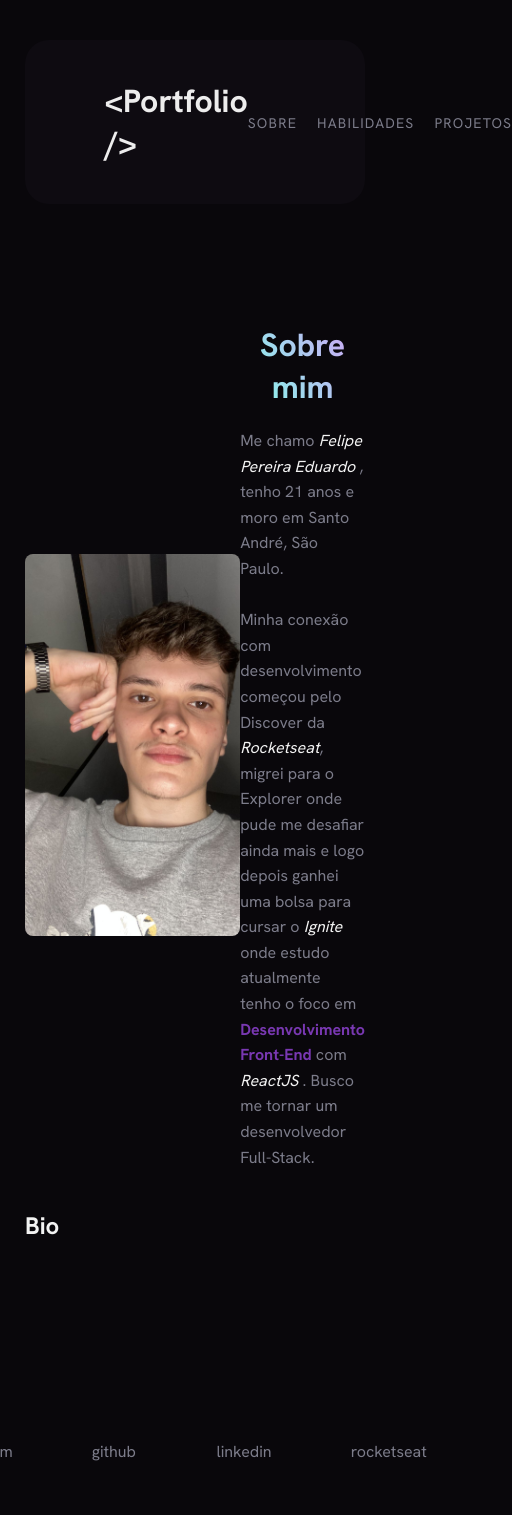
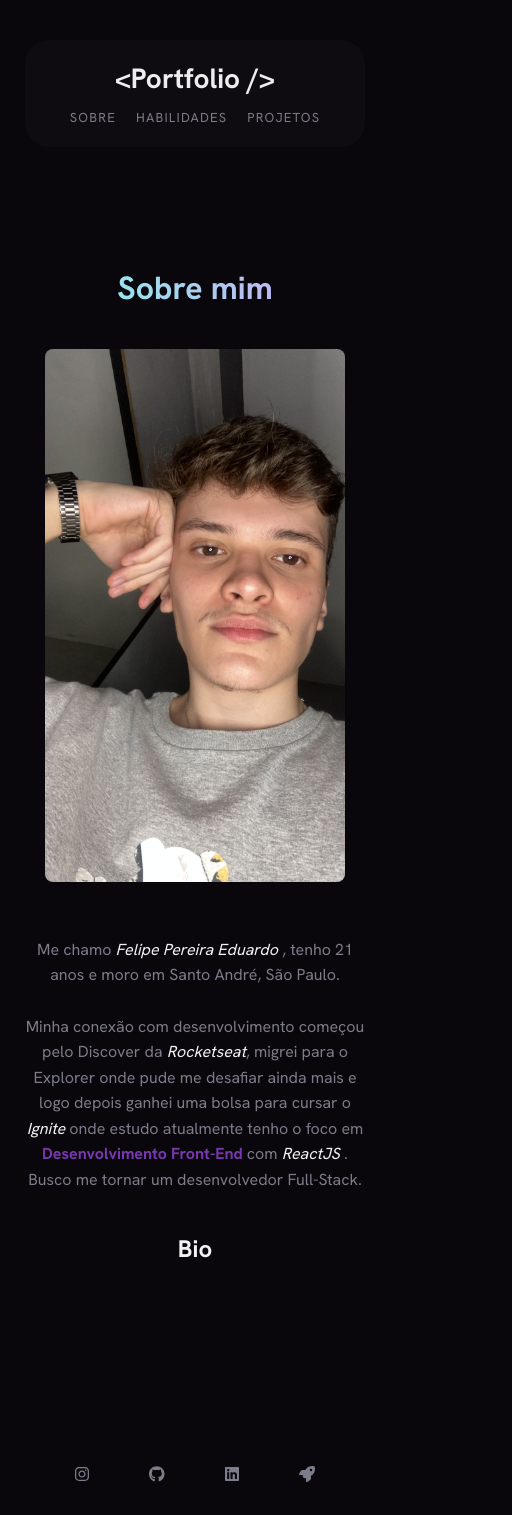
Before and after one commit to FelipePEduardo/Portfolio2.0, a React (Vite) app: page /sobre in a window 390 px wide. Shown: the whole page, 512 px wide, since content can reach past the window. Before the commit the page ends 1492 px from the top, so only its background shows below. Built offline with nearby package versions, Linux system fonts and the light colour scheme; no server answers.

Commit message:
add responsivity

```diff
--- a/src/components/Footer/index.tsx
+++ b/src/components/Footer/index.tsx
@@ -21,7 +21,7 @@ export function Footer() {
             href="https://www.instagram.com/feh_eduardoo/"
             target="_blank"
           >
-            instagram
+            <span>instagram</span>
             <span>
               <FontAwesomeIcon icon={faInstagram} />
             </span>
@@ -29,7 +29,7 @@ export function Footer() {
         </li>
         <li>
           <LinkContainer href={user.html_url} target="_blank">
-            github
+            <span>github</span>
             <span>
               <FontAwesomeIcon icon={faGithub} />
             </span>
@@ -40,7 +40,7 @@ export function Footer() {
             href="https://www.linkedin.com/in/felipepereiraeduardo/"
             target="_blank"
           >
-            linkedin
+            <span>linkedin</span>
             <span>
               <FontAwesomeIcon icon={faLinkedin} />
             </span>
@@ -51,7 +51,7 @@ export function Footer() {
             href="https://app.rocketseat.com.br/me/felipe-pereira-eduardo-00732"
             target="_blank"
           >
-            rocketseat
+            <span>rocketseat</span>
             <span>
               <FontAwesomeIcon icon={faRocket} />
             </span>
--- a/src/components/Footer/styles.ts
+++ b/src/components/Footer/styles.ts
@@ -34,4 +34,14 @@ export const LinkContainer = styled.a`
       opacity: 1;
     }
   }
+
+  @media (max-width: 768px) {
+    span:first-child {
+      display: none;
+    }
+
+    svg {
+      opacity: 1;
+    }
+  }
 `
--- a/src/components/Header/styles.ts
+++ b/src/components/Header/styles.ts
@@ -7,7 +7,7 @@ export const HeaderContainer = styled.header`
   margin: 0 auto;
 `
 
-export const HeaderContent = styled.header`
+export const HeaderContent = styled.div`
   background: ${(props) => props.theme['purple-800']};
   padding: 4rem 8rem;
   border-radius: 2.4rem;
@@ -42,4 +42,27 @@ export const HeaderContent = styled.header`
       }
     }
   }
+
+  @media (max-width: 768px) {
+    flex-direction: column;
+    gap: 1rem;
+
+    padding: 2rem 0;
+
+    > a {
+      font-size: 2.8rem;
+    }
+
+    > ul {
+      display: flex;
+      align-items: center;
+      gap: 2rem;
+
+      li {
+        a {
+          font-size: 1.3rem;
+        }
+      }
+    }
+  }
 `
--- a/src/contexts/ProfileContext.tsx
+++ b/src/contexts/ProfileContext.tsx
@@ -27,7 +27,6 @@ export function ProfileContextProvider({
       )
       const data = await response.json()
       setUser(data)
-      console.log(data)
     }
 
     fetchApi()
--- a/src/pages/About/index.tsx
+++ b/src/pages/About/index.tsx
@@ -1,8 +1,9 @@
 import {
   AboutContainer,
   AboutContent,
+  BackgroundTitle,
   ImageAboutContainer,
-  AboutMeContainer,
+  InfoContainer,
 } from './styles'
 import myImage2 from '../../assets/Felipe.jpeg'
 import { useContext } from 'react'
@@ -15,14 +16,14 @@ export function About() {
     <AboutContainer>
       <AboutContent>
         <div>
-          <ImageAboutContainer>
-            <img src={myImage2} alt="" />
-          </ImageAboutContainer>
+          <BackgroundTitle>
+            <h1>Sobre mim</h1>
+          </BackgroundTitle>
 
-          <AboutMeContainer>
-            <div>
-              <h1>Sobre mim</h1>
-            </div>
+          <InfoContainer>
+            <ImageAboutContainer>
+              <img src={myImage2} alt="" />
+            </ImageAboutContainer>
 
             <p>
               Me chamo <em>Felipe Pereira Eduardo</em> , tenho 21 anos e moro em
@@ -36,7 +37,7 @@ export function About() {
               <strong>Desenvolvimento Front-End</strong> com <em>ReactJS</em> .
               Busco me tornar um desenvolvedor Full-Stack.
             </p>
-          </AboutMeContainer>
+          </InfoContainer>
         </div>
 
         <h2>Bio</h2>
--- a/src/pages/About/styles.ts
+++ b/src/pages/About/styles.ts
@@ -11,11 +11,11 @@ export const AboutContent = styled.div`
   max-width: 76rem;
   margin: 0 auto;
 
-  > div:first-child {
+  /* > div:first-child {
     display: flex;
     align-items: center;
     justify-content: space-between;
-  }
+  } */
 
   > h2 {
     margin-top: 4rem;
@@ -31,21 +31,17 @@ export const AboutContent = styled.div`
     color: ${(props) => props.theme['gray-500']};
     line-height: 1.4;
   }
-`
 
-export const ImageAboutContainer = styled.div`
-  max-width: 30rem;
+  @media (max-width: 768px) {
+    text-align: center;
 
-  img {
-    width: 100%;
-    border-radius: 8px;
+    blockquote {
+      max-width: none;
+    }
   }
 `
 
-export const AboutMeContainer = styled.div`
-  width: 41rem;
-
-  > div {
+export const BackgroundTitle = styled.div`
   background-image: linear-gradient(60deg, #80ffea, #d49ef5);
   background-clip: text;
   background-size: 100%;
@@ -58,11 +54,19 @@ export const AboutMeContainer = styled.div`
     text-align: center;
     font-size: 3.2rem;
 
-      margin-bottom: 2rem;
+    margin-bottom: 4rem;
   }
-  }
+`
+
+export const InfoContainer = styled.div`
+  width: 100%;
+
+  display: flex;
+  align-items: center;
+  gap: 5rem;
 
   p {
+    max-width: 37rem;
     color: ${(props) => props.theme['gray-500']};
     line-height: 1.6;
 
@@ -74,4 +78,17 @@ export const AboutMeContainer = styled.div`
       color: ${(props) => props.theme.purple};
     }
   }
+
+  @media (max-width: 768px) {
+    flex-direction: column;
+  }
 `
+
+export const ImageAboutContainer = styled.div`
+  max-width: 30rem;
+
+  img {
+    width: 100%;
+    border-radius: 8px;
+  }
+`
--- a/src/pages/Home/styles.ts
+++ b/src/pages/Home/styles.ts
@@ -11,6 +11,12 @@ export const HomeContent = styled.div`
   display: flex;
   align-items: center;
   justify-content: space-between;
+
+  gap: 5rem;
+
+  @media (max-width: 768px) {
+    flex-direction: column;
+  }
 `
 
 export const ImageContainer = styled.div`
--- a/src/pages/Projects/components/project/styles.ts
+++ b/src/pages/Projects/components/project/styles.ts
@@ -1,6 +1,8 @@
 import styled from 'styled-components'
 
 export const ProjectContainer = styled.a`
+  width: 19rem;
+
   position: relative;
   padding: 2rem;
 
@@ -43,4 +45,12 @@ export const ProjectContainer = styled.a`
     -webkit-backdrop-filter: blur(5px);
     border: 1px solid rgba(255, 255, 255, 0.18);
   }
+
+  @media (max-width: 768px) {
+    width: 100%;
+
+    &:hover {
+      transform: scale(1.04);
+    }
+  }
 `
--- a/src/pages/Projects/styles.ts
+++ b/src/pages/Projects/styles.ts
@@ -7,11 +7,11 @@ export const ProjetcsContainer = styled.section`
   margin: 12rem auto 20rem;
 `
 
-export const ProjetcsContent = styled.section`
+export const ProjetcsContent = styled.div`
   display: flex;
   flex-direction: column;
 
-  width: 76rem;
+  max-width: 76rem;
   margin: 0 auto;
 
   > div:first-child {
@@ -39,4 +39,16 @@ export const ProjetcsContent = styled.section`
     display: grid;
     grid-template-columns: repeat(4, 1fr);
   }
+
+  @media (max-width: 850px) {
+    > div:last-child {
+      grid-template-columns: repeat(3, 1fr);
+    }
+  }
+
+  @media (max-width: 768px) {
+    > div:last-child {
+      grid-template-columns: none;
+    }
+  }
 `
--- a/src/styles/global.ts
+++ b/src/styles/global.ts
@@ -55,4 +55,8 @@ export const GlobalStyle = createGlobalStyle`
   ul {
     list-style: none;
   }
+
+  .hide {
+    display: none;
+  }
 `
```
Lines whose indentation alone changed are shown as unchanged.
